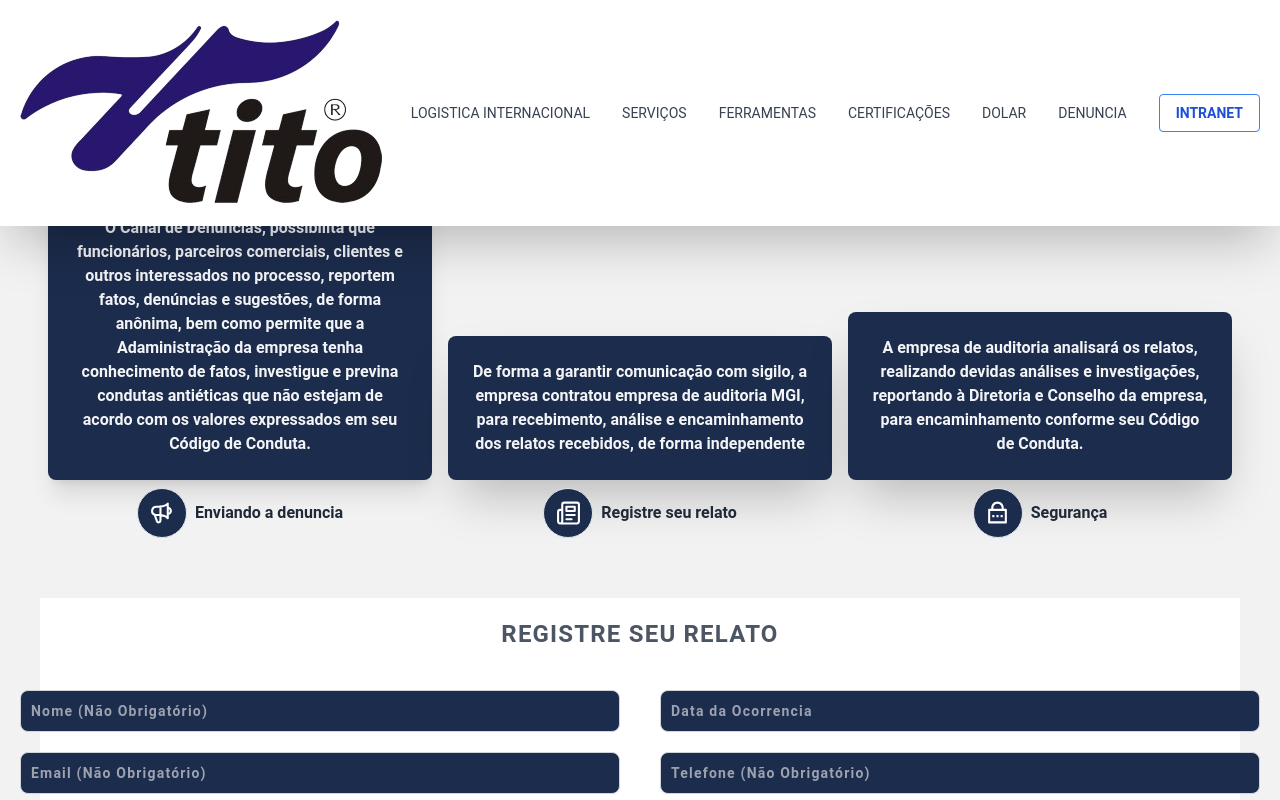
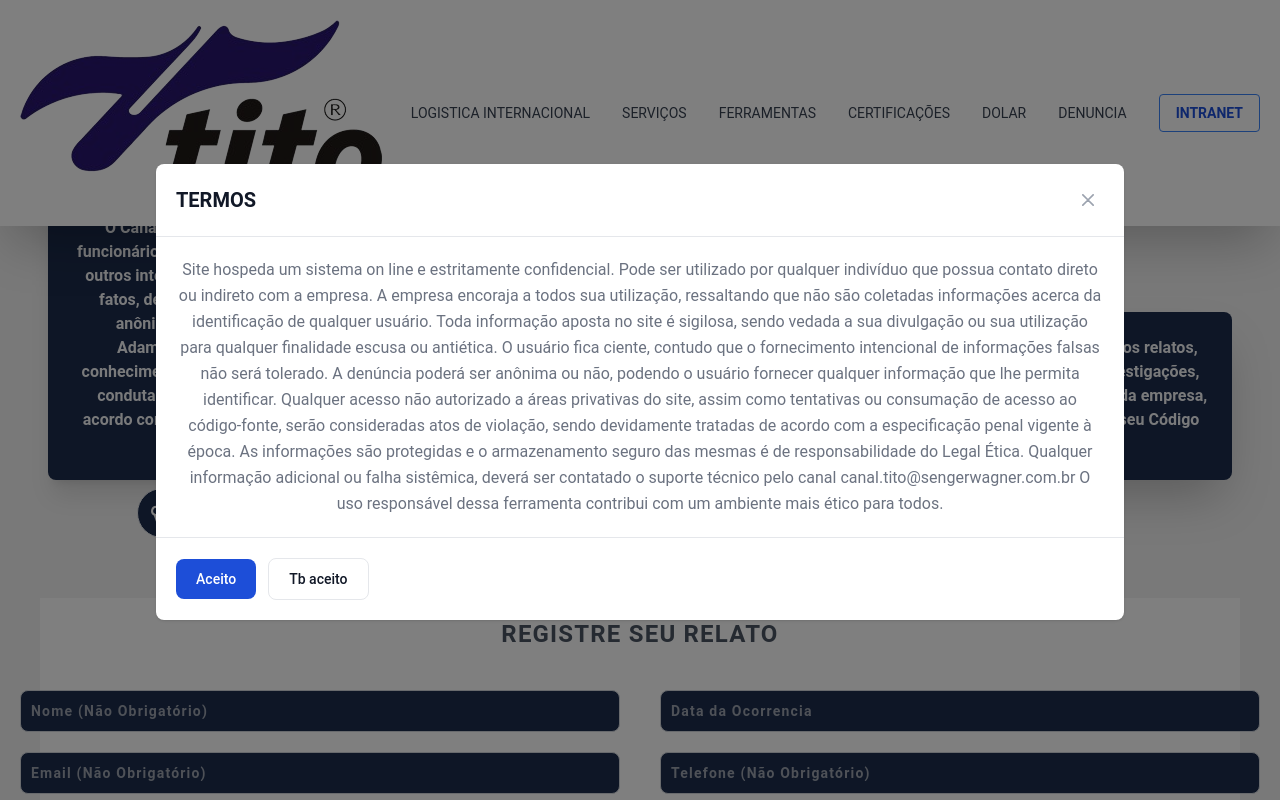
Before and after one commit to guhhh25/tito-site, a Next.js app: page /report in a window 1280 px wide. Shown: the top 800 px of the page. Built offline with nearby package versions, Linux system fonts and the light colour scheme; no server answers.

Commit message:
feat: modal terms

```diff
--- /dev/null
+++ b/src/app/components/termsModal.tsx
@@ -0,0 +1,104 @@
+import { useEffect, useState } from "react";
+
+export default function TermsModal() {
+  const [isModalOpen, setIsModalOpen] = useState(true);
+
+  const handleModal = () => {
+    setIsModalOpen(false);
+  };
+
+  return (
+    <>
+    {isModalOpen ? (
+        <>
+        <div  className="fixed top-0 left-0 w-full h-full bg-black opacity-50 z-40">
+        </div>
+     <div
+     id="default-modal"
+     tabIndex="-1"
+     aria-hidden="true"
+     className={`${
+       isModalOpen ? "block" : "hidden"
+     } flex justify-center items-center overflow-y-auto overflow-x-hidden fixed top-0 right-0 left-0 z-50 justify-center items-center w-full md:inset-0 h-[calc(100%-1rem)] max-h-full`}
+   >
+     <div className="relative p-4 w-full max-w-[1000px] w-full max-h-full">
+       <div className="relative bg-white rounded-lg shadow dark:bg-gray-700">
+         <div className="flex items-center justify-between p-4 md:p-5 border-b rounded-t dark:border-gray-600">
+           <h3 className="text-xl font-semibold text-gray-900 dark:text-white">
+             TERMOS
+           </h3>
+           <button
+             type="button"
+             className="text-gray-400 bg-transparent hover:bg-gray-200 hover:text-gray-900 rounded-lg text-sm w-8 h-8 ms-auto inline-flex justify-center items-center dark:hover:bg-gray-600 dark:hover:text-white"
+             data-modal-hide="default-modal"
+           >
+             <svg
+               className="w-3 h-3"
+               aria-hidden="true"
+               xmlns="http://www.w3.org/2000/svg"
+               fill="none"
+               viewBox="0 0 14 14"
+             >
+               <path
+                 stroke="currentColor"
+                 stroke-linecap="round"
+                 stroke-linejoin="round"
+                 stroke-width="2"
+                 d="m1 1 6 6m0 0 6 6M7 7l6-6M7 7l-6 6"
+               />
+             </svg>
+             <span className="sr-only">Close modal</span>
+           </button>
+         </div>
+
+         <div className="p-4 md:p-5 space-y-4">
+           <p className="text-base leading-relaxed text-gray-500 dark:text-gray-400">
+             Site hospeda um sistema on line e estritamente
+             confidencial. Pode ser utilizado por qualquer indivíduo que possua
+             contato direto ou indireto com a empresa. A empresa encoraja a
+             todos sua utilização, ressaltando que não são coletadas
+             informações acerca da identificação de qualquer usuário. Toda
+             informação aposta no site é sigilosa, sendo vedada a sua
+             divulgação ou sua utilização para qualquer finalidade escusa ou
+             antiética. O usuário fica ciente, contudo que o fornecimento
+             intencional de informações falsas não será tolerado. A denúncia
+             poderá ser anônima ou não, podendo o usuário fornecer qualquer
+             informação que lhe permita identificar. Qualquer acesso não
+             autorizado a áreas privativas do site, assim como tentativas ou
+             consumação de acesso ao código-fonte, serão consideradas atos de
+             violação, sendo devidamente tratadas de acordo com a especificação
+             penal vigente à época. As informações são protegidas e o
+             armazenamento seguro das mesmas é de responsabilidade do Legal
+             Ética. Qualquer informação adicional ou falha sistêmica, deverá
+             ser contatado o suporte técnico pelo canal
+             canal.tito@sengerwagner.com.br O uso responsável dessa ferramenta
+             contribui com um ambiente mais ético para todos.
+           </p>
+         </div>
+
+         <div className="flex items-center p-4 md:p-5 border-t border-gray-200 rounded-b dark:border-gray-600">
+           <button
+             data-modal-hide="default-modal"
+             onClick={() => handleModal()}
+             type="button"
+             className="text-white bg-blue-700 hover:bg-blue-800 focus:ring-4 focus:outline-none focus:ring-blue-300 font-medium rounded-lg text-sm px-5 py-2.5 text-center dark:bg-blue-600 dark:hover:bg-blue-700 dark:focus:ring-blue-800"
+           >
+             Aceito
+           </button>
+           <button
+             data-modal-hide="default-modal"
+             type="button"
+             className="py-2.5 px-5 ms-3 text-sm font-medium text-gray-900 focus:outline-none bg-white rounded-lg border border-gray-200 hover:bg-gray-100 hover:text-blue-700 focus:z-10 focus:ring-4 focus:ring-gray-100 dark:focus:ring-gray-700 dark:bg-gray-800 dark:text-gray-400 dark:border-gray-600 dark:hover:text-white dark:hover:bg-gray-700"
+           >
+            Tb aceito
+           </button>
+         </div>
+       </div>
+     </div>
+   </div>
+   </>
+    ): ""}
+
+    </>
+  );
+}
--- a/src/app/report/page.tsx
+++ b/src/app/report/page.tsx
@@ -1,5 +1,6 @@
 "use client";
 import Path from "../components/path";
+import TermsModal from "../components/termsModal";
 import Title from "../components/title";
 import Footer from "../footer";
 import Header from "../header";
@@ -11,6 +12,7 @@
   return (
     <div className="flex flex-col h-full">
       <Header />
+
       <div className="flex-grow flex w-full ">
         <div className="flex flex-col justify-center items-center w-full h-fit">
           <Path
@@ -22,6 +24,7 @@
           <div className="content w-full ">
             <div className="w-full px-10 mb-10  w-full">
               <div className="flex flex-col  justify-center w-full text-center items-center w-full">
+                <TermsModal/>
                 <p className="text-gray-600 font-bold tracking-wider text-2xl">
                   CANAL DE DENUNCIA
                 </p>
```
Also changed, not shown: src/app/Utils/Terms.js (added).
